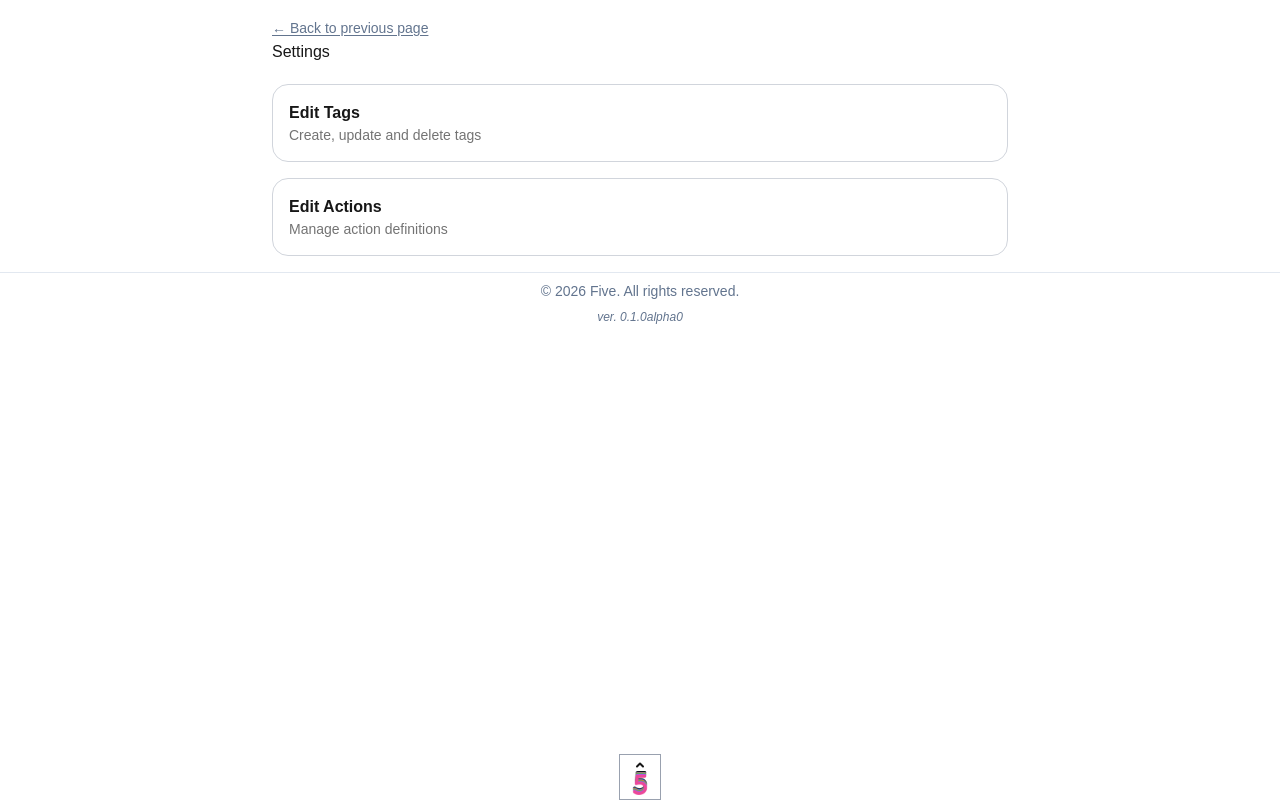
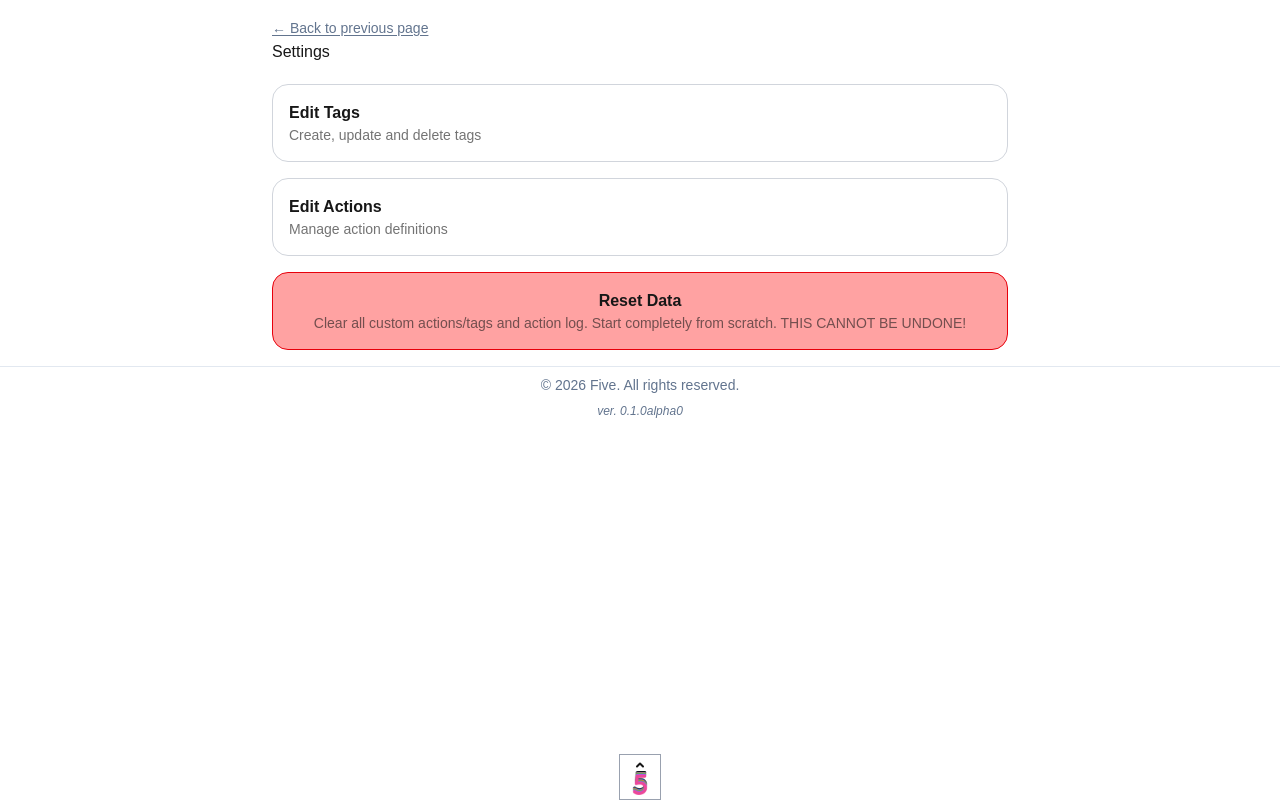
Before and after one commit to GlennHS/Five, a Next.js app: page /settings in a window 1280 px wide. Built offline with nearby package versions, Linux system fonts and the light colour scheme.

Commit message:
Fixes #90. Add reset button to settings that resets the entire app to factory settings.

```diff
--- a/app/(pages)/settings/page.tsx
+++ b/app/(pages)/settings/page.tsx
@@ -1,6 +1,9 @@
 "use client"
 
 import BackLink from "@/app/components/BackLink"
+import { useApp } from "@/app/context/AppContext"
+import { db } from "@/app/db"
+import Settings from "@/app/lib/settings"
 import Link from "next/link"
 
 const links = [
@@ -17,6 +20,18 @@ const links = [
 ]
 
 export default function Page() {
+  const { loadFromDB } = useApp()
+
+  const handleReset = async () => {
+    if (confirm("Are you ABSOLUTELY SURE you want to RESET ALL YOUR DATA?")) {
+      console.log("We doin' it boyz")
+      Settings.reset()
+      await db.delete({disableAutoOpen: false})
+      await db.open()
+      loadFromDB()
+    }
+  }
+
   return (
     <div>
       <BackLink />
@@ -35,6 +50,12 @@ export default function Page() {
             </div>
           </Link>
         ))}
+        <button onClick={handleReset} className="p-4 rounded-2xl border border-red-600 bg-red-300 w-full">
+          <div className="font-semibold">Reset Data</div>
+          <div className="opacity-60 text-sm">
+            Clear all custom actions/tags and action log. Start completely from scratch. THIS CANNOT BE UNDONE!
+          </div>
+        </button>
       </div>
     </div>
   )
--- a/app/context/AppContext.tsx
+++ b/app/context/AppContext.tsx
@@ -25,6 +25,7 @@ type AppState = {
   addTag: (def: Omit<Tag, 'id'>) => Promise<void>
   updateTag: (def: Tag) => Promise<void>
   deleteTag: (id: number) => Promise<void>
+  loadFromDB: () => Promise<void>
 }
 
 const AppContext = createContext<AppState | null>(null)
@@ -127,9 +128,7 @@ export function AppProvider({ children }: { children: React.ReactNode }) {
     setActionDefinitions((prev) => prev.map((def)=>{return {...def,tags:def.tags.filter(t=>t.id!==id)}}))
   }
 
-  // initial load
-  useEffect(() => {
-    async function load() {
+  async function loadFromDB() {
     setLoading(true)
     // await new Promise(resolve => setTimeout(resolve, 3000)) // Test loading states with this
     const [tags, defs, acts] = await Promise.all([
@@ -146,7 +145,9 @@ export function AppProvider({ children }: { children: React.ReactNode }) {
     setLoading(false)
   }
 
-    load()
+  // initial load
+  useEffect(() => {
+    loadFromDB()
   }, [])
 
     return (
@@ -165,6 +166,7 @@ export function AppProvider({ children }: { children: React.ReactNode }) {
           addTag,
           updateTag,
           deleteTag,
+          loadFromDB,
         }}
       >
         {children}
--- a/app/lib/settings.ts
+++ b/app/lib/settings.ts
@@ -59,6 +59,12 @@ const Settings = {
       keys(currentSettings).forEach(key => currentSettings[key] !== undefined && localStorage.setItem(key, currentSettings[key]))
     }
   },
+
+  reset(): void {
+    keys(settingsDefaults).forEach((key) => {
+      localStorage.setItem(key, settingsDefaults[key]);
+    });
+  },
 };
 
 export default Settings;
```
Lines whose indentation alone changed are shown as unchanged.
